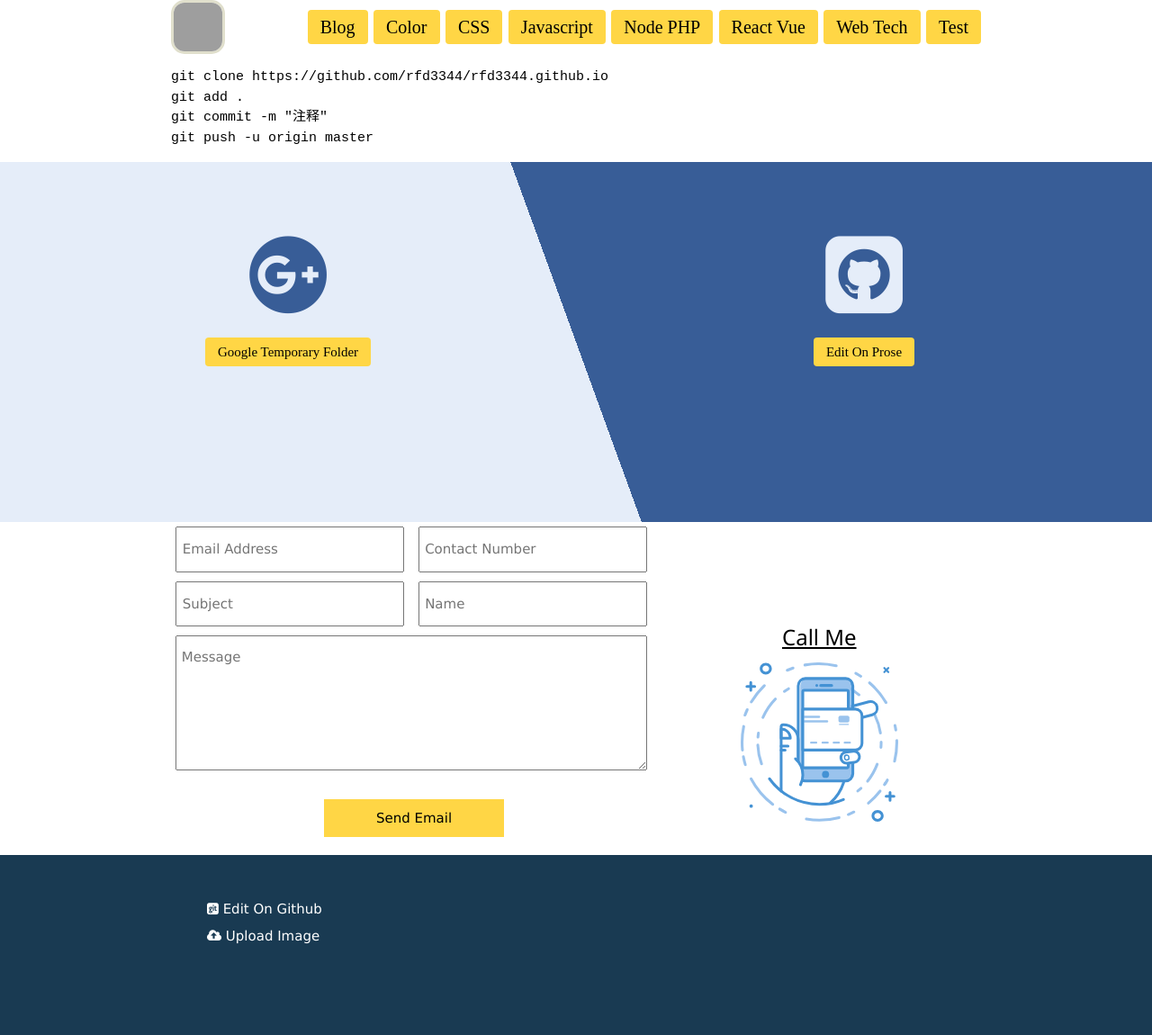
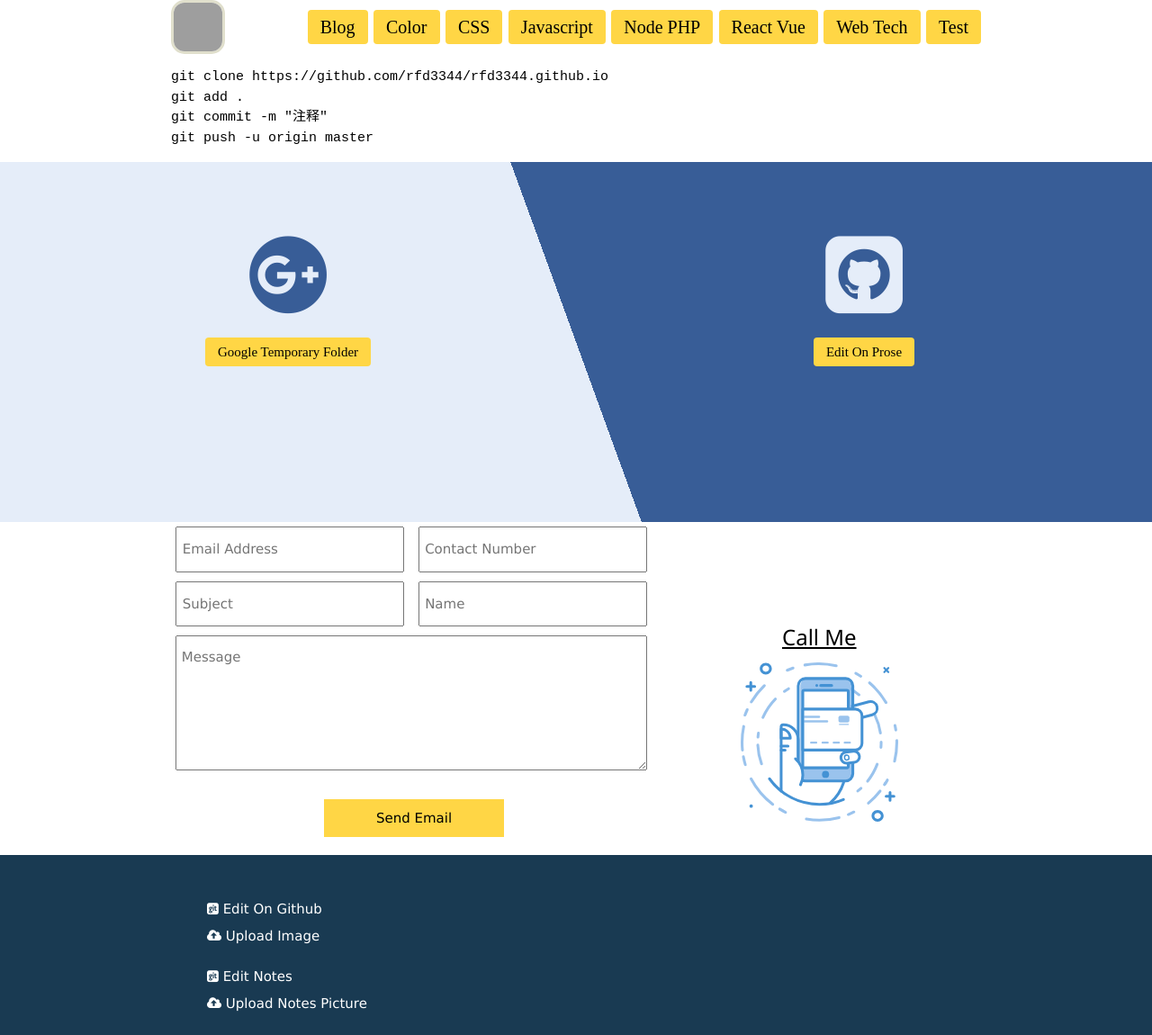
Before and after one commit to rfd3344a/rfd3344.github.io, a Jekyll site: the page built from index.html, in a window 1280 px wide. Shown: the whole page at 90% size. Built offline with Jekyll 4.4.1, drawn with Linux system fonts in a browser that asks for light colours; some web fonts are replaced; grey boxes are pictures that could not be loaded.

Commit message:
Update page.html

```diff
--- a/_layouts/page.html
+++ b/_layouts/page.html
@@ -15,7 +15,7 @@
 
 <footer class="footer">
 <section>
-	<div id="Footer_left">
+	<div id="FooterLeft">
    		<ul>
           	<li><i class="fa fa-git-square" aria-hidden="true"></i>
                 <a href="https://github.com/rfd3344/rfd3344.github.io" target="_blank"> Edit On Github</a> </li>
@@ -25,5 +25,18 @@
        	</ul>
   	</div>
 
+
+
+  <div id="FooterRight">
+   		<ul>
+          	<li><i class="fa fa-git-square" aria-hidden="true"></i>
+                <a href="https://github.com/rfd3344/rfd3344.github.io" target="_blank"> Edit Notes</a> </li>
+          	<li><i class="fa fa-cloud-upload" aria-hidden="true"></i>
+                <a href="https://github.com/rfd3344/rfd3344.github.io/tree/master/images" target="_blank"> Upload Notes Picture</a> </li>
+
+       	</ul>
+  	</div>
+
+
 </section>
 </footer>
```
